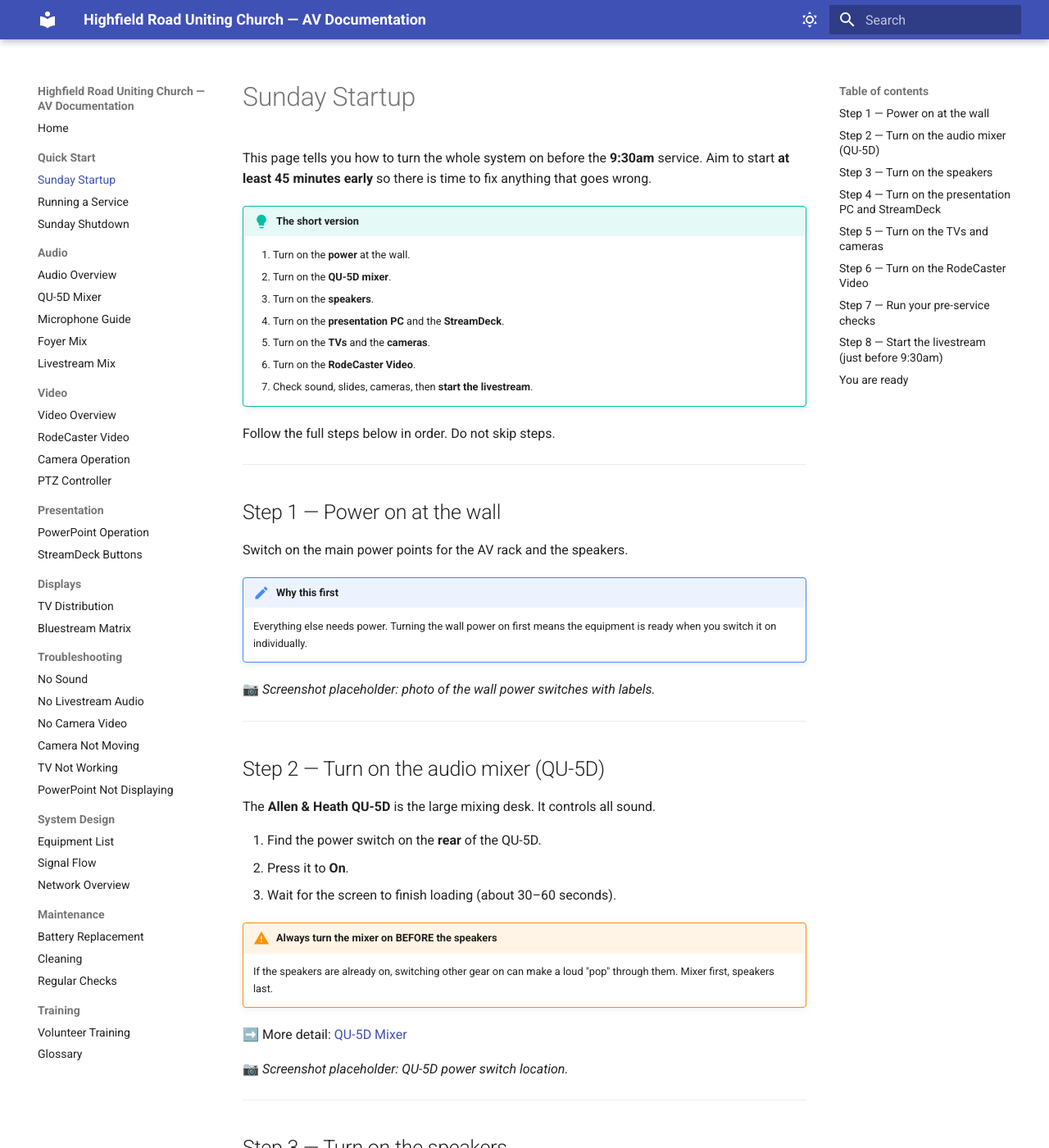
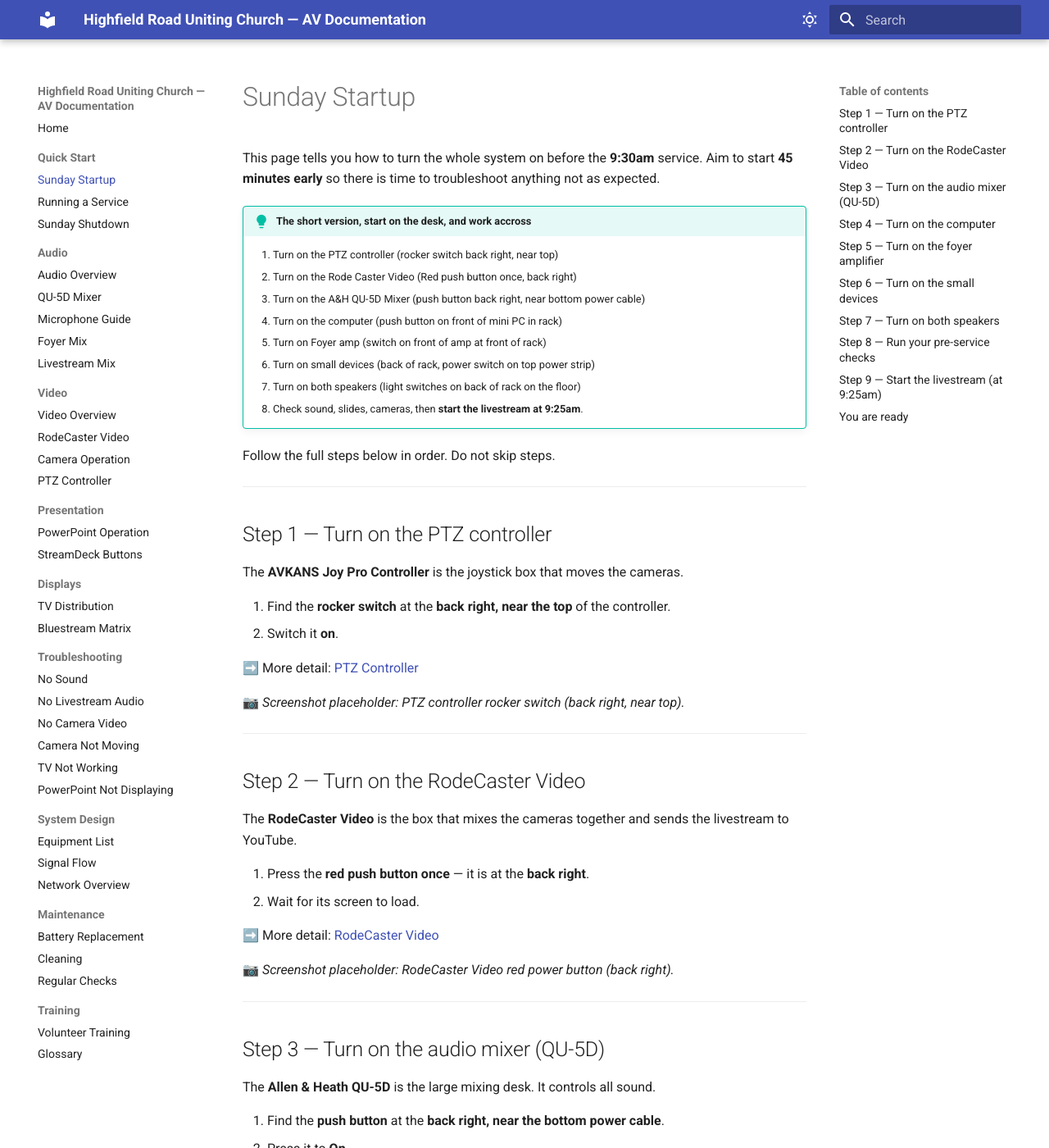
Before and after one commit to tenacioustechie/av-manual-hruc, an MkDocs documentation site: the page built from docs/quick-start/sunday-startup.md, in a window 1280 px wide and 1400 px high. Shown: the whole window at 82% size. Built offline with MkDocs 1.6.1 and Material for MkDocs 9.7.7, drawn with Linux system fonts in a browser that asks for light colours; some of the changed text lies outside the part shown.

Commit message:
Rewrite Sunday Startup long steps to match corrected power-on order
Update the detailed steps to follow the desk-to-speakers sequence: PTZ
controller, RodeCaster, QU-5D mixer, mini PC, foyer amp, small devices
(power strip), then speakers last. Add physical switch locations, move
livestream start to 9:25am, and fix the two startup-step anchor links in
foyer-mix and service-operation.

Co-Authored-By: Claude Opus 4.8 <noreply@anthropic.com>

```diff
--- a/docs/quick-start/sunday-startup.md
+++ b/docs/quick-start/sunday-startup.md
@@ -1,73 +1,78 @@
 # Sunday Startup
 
 This page tells you how to turn the whole system on before the **9:30am**
-service. Aim to start **at least 45 minutes early** so there is time to fix
-anything that goes wrong.
+service. Aim to start **45 minutes early** so there is time to troubleshoot
+anything not as expected.
 
-!!! tip "The short version"
-    1. Turn on the **power** at the wall.
-    2. Turn on the **QU-5D mixer**.
-    3. Turn on the **speakers**.
-    4. Turn on the **presentation PC** and the **StreamDeck**.
-    5. Turn on the **TVs** and the **cameras**.
-    6. Turn on the **RodeCaster Video**.
-    7. Check sound, slides, cameras, then **start the livestream**.
+!!! tip "The short version, start on the desk, and work accross"
+
+    1. Turn on the PTZ controller (rocker switch back right, near top)
+    2. Turn on the Rode Caster Video (Red push button once, back right)
+    3. Turn on the A&H QU-5D Mixer (push button back right, near bottom power cable)
+    4. Turn on the computer (push button on front of mini PC in rack)
+    5. Turn on Foyer amp (switch on front of amp at front of rack)
+    6. Turn on small devices (back of rack, power switch on top power strip)
+    7. Turn on both speakers (light switches on back of rack on the floor)
+    8. Check sound, slides, cameras, then **start the livestream at 9:25am**.
 
 Follow the full steps below in order. Do not skip steps.
 
 ---
 
-## Step 1 — Power on at the wall
+## Step 1 — Turn on the PTZ controller
 
-Switch on the main power points for the AV rack and the speakers.
+The **AVKANS Joy Pro Controller** is the joystick box that moves the cameras.
 
-!!! note "Why this first"
-    Everything else needs power. Turning the wall power on first means the
-    equipment is ready when you switch it on individually.
+1. Find the **rocker switch** at the **back right, near the top** of the
+   controller.
+2. Switch it **on**.
 
-📷 *Screenshot placeholder: photo of the wall power switches with labels.*
+➡️ More detail: [PTZ Controller](../video/ptz-controller.md)
+
+📷 *Screenshot placeholder: PTZ controller rocker switch (back right, near top).*
 
 ---
 
-## Step 2 — Turn on the audio mixer (QU-5D)
+## Step 2 — Turn on the RodeCaster Video
+
+The **RodeCaster Video** is the box that mixes the cameras together and sends
+the livestream to YouTube.
+
+1. Press the **red push button** **once** — it is at the **back right**.
+2. Wait for its screen to load.
+
+➡️ More detail: [RodeCaster Video](../video/rodecaster-video.md)
+
+📷 *Screenshot placeholder: RodeCaster Video red power button (back right).*
+
+---
+
+## Step 3 — Turn on the audio mixer (QU-5D)
 
 The **Allen & Heath QU-5D** is the large mixing desk. It controls all sound.
 
-1. Find the power switch on the **rear** of the QU-5D.
+1. Find the **push button** at the **back right, near the bottom power cable**.
 2. Press it to **On**.
 3. Wait for the screen to finish loading (about 30–60 seconds).
 
 !!! warning "Always turn the mixer on BEFORE the speakers"
     If the speakers are already on, switching other gear on can make a loud
-    "pop" through them. Mixer first, speakers last.
+    "pop" through them. The mixer is turned on now (Step 3); the speakers come
+    on **last** (Step 7).
 
 ➡️ More detail: [QU-5D Mixer](../audio/qu5d-overview.md)
 
-📷 *Screenshot placeholder: QU-5D power switch location.*
+📷 *Screenshot placeholder: QU-5D power button (back right, near bottom power cable).*
 
 ---
 
-## Step 3 — Turn on the speakers
+## Step 4 — Turn on the computer
 
-We use **JBL SRX812P** powered speakers in the main auditorium.
+The **presentation PC** is the small **Windows mini PC (NUC)** in the rack. It
+runs **PowerPoint** (the slides) and **Bitfocus Companion** (the automation
+that makes the StreamDeck buttons work).
 
-1. Switch on each main speaker (the power switch is on the back).
-2. Switch on the **foyer amplifier** so the foyer speakers work.
-
-!!! note "What you should hear"
-    Nothing yet — that is normal. No microphones are open at this point.
-
-📷 *Screenshot placeholder: JBL speaker power switch and foyer amplifier.*
-
----
-
-## Step 4 — Turn on the presentation PC and StreamDeck
-
-The **presentation PC** is the small **Windows NUC** computer. It runs
-**PowerPoint** (the slides) and **Bitfocus Companion** (the automation that
-makes the StreamDeck buttons work).
-
-1. Press the power button on the **NUC**.
+1. Press the **power button on the front of the mini PC** in the rack.
 2. Wait for Windows to load and log in (it may log in automatically).
 3. Check the **StreamDeck XL** (the panel of buttons) lights up.
 
@@ -78,45 +83,69 @@ makes the StreamDeck buttons work).
 
 ➡️ More detail: [StreamDeck Buttons](../presentation/streamdeck-buttons.md)
 
-📷 *Screenshot placeholder: NUC power button and StreamDeck XL lit up.*
+📷 *Screenshot placeholder: mini PC power button on the front of the rack.*
 
 ---
 
-## Step 5 — Turn on the TVs and cameras
+## Step 5 — Turn on the foyer amplifier
 
-1. Turn on the **Front TV Left**, **Front TV Right** and the **Rear
-   Confidence Monitor** (the screen that faces the speaker so they can see the
-   slides).
-2. Turn on the two cameras:
-    - **Camera 1** — the **RoboShot HDMI 12** (front of church).
-    - **Camera 2** — the **AVKANS 20X PTZ Camera Pro**.
+The **foyer amplifier** drives the foyer speakers so people in the foyer can
+hear the service.
+
+1. Find the **switch on the front of the amplifier**, at the **front of the
+   rack**.
+2. Switch it **on**.
+
+➡️ More detail: [Foyer Mix](../audio/foyer-mix.md)
+
+📷 *Screenshot placeholder: foyer amplifier power switch (front of rack).*
+
+---
+
+## Step 6 — Turn on the small devices
+
+This powers the supporting equipment in the rack.
+
+1. At the **back of the rack**, find the **power switch on the top power
+   strip**.
+2. Switch it **on**.
 
 !!! note "The cameras may move on their own"
     When the cameras power on they "wake up" and may turn to point straight
     ahead. This is normal.
 
-➡️ More detail: [TV Distribution](../displays/tv-distribution.md) ·
-[Camera Operation](../video/camera-operation.md)
+!!! note "Confirm what is on this power strip"
+    *[Mills IT to confirm]* — the top power strip is expected to power the
+    supporting devices such as the **cameras**, the **Bluestream HDMI matrix**
+    and the **network/TV equipment**. Update this note once the exact list is
+    confirmed on site.
 
-📷 *Screenshot placeholder: TV power, camera power indicators.*
+➡️ More detail: [Camera Operation](../video/camera-operation.md) ·
+[TV Distribution](../displays/tv-distribution.md)
+
+📷 *Screenshot placeholder: top power strip switch (back of rack).*
 
 ---
 
-## Step 6 — Turn on the RodeCaster Video
+## Step 7 — Turn on both speakers
 
-The **RodeCaster Video** is the box that mixes the cameras together and sends
-the livestream to YouTube.
+We use **JBL SRX812P** powered speakers in the main auditorium.
 
-1. Switch on the **RodeCaster Video**.
-2. Wait for its screen to load.
+1. Find the **two light switches** on the **back of the rack, near the floor**.
+2. Switch **both** on.
 
-➡️ More detail: [RodeCaster Video](../video/rodecaster-video.md)
+!!! note "What you should hear"
+    Nothing yet — that is normal. No microphones are open at this point.
 
-📷 *Screenshot placeholder: RodeCaster Video front panel.*
+!!! warning "Speakers come on last"
+    Turning the speakers on last (after the mixer in Step 3) avoids a loud
+    "pop" through them.
+
+📷 *Screenshot placeholder: speaker light switches (back of rack, near floor).*
 
 ---
 
-## Step 7 — Run your pre-service checks
+## Step 8 — Run your pre-service checks
 
 Before the service starts, check each part works.
 
@@ -135,7 +164,7 @@ Before the service starts, check each part works.
 
 ---
 
-## Step 8 — Start the livestream (just before 9:30am)
+## Step 9 — Start the livestream (at 9:25am)
 
 Do this a few minutes before the service begins.
 
@@ -148,9 +177,9 @@ Do this a few minutes before the service begins.
 ➡️ Full steps: [RodeCaster Video](../video/rodecaster-video.md)
 
 !!! warning "Start the stream a little early"
-    Start the livestream 2–3 minutes before 9:30am so online viewers do not
-    miss the opening. You can have a holding slide showing until the service
-    begins.
+    Start the livestream at **9:25am** — a few minutes before the 9:30am
+    service — so online viewers do not miss the opening. You can have a
+    holding slide showing until the service begins.
 
 ---
 
```
Also changed, not shown: docs/audio/foyer-mix.md (+1 -1 lines), docs/audio/qu5d-initial-setup.md (added, +335 -0 lines), docs/quick-start/service-operation.md (+1 -1 lines), docs/quick-start/system-turn-on-off.md (added, +41 -0 lines).
